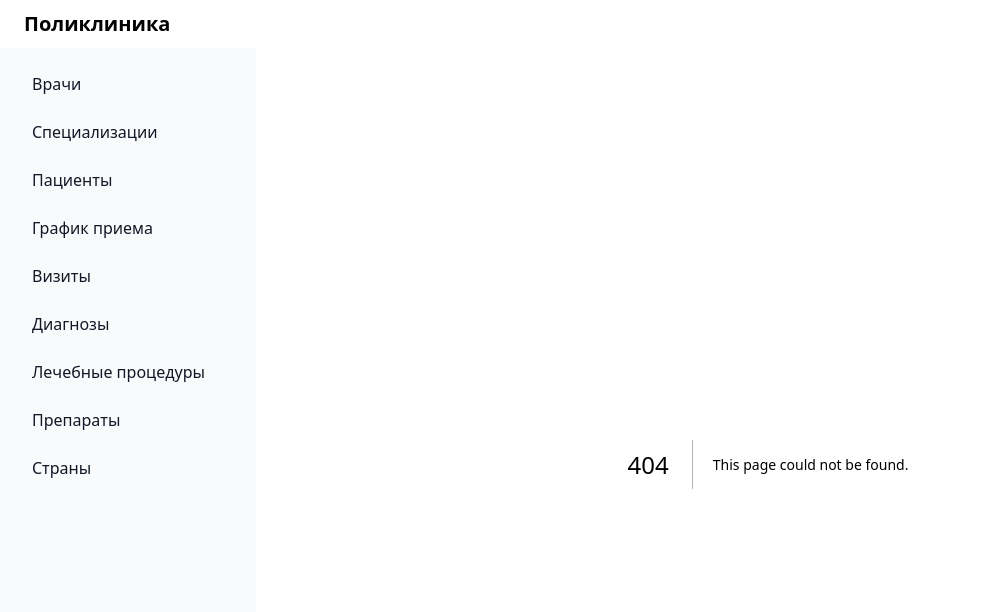
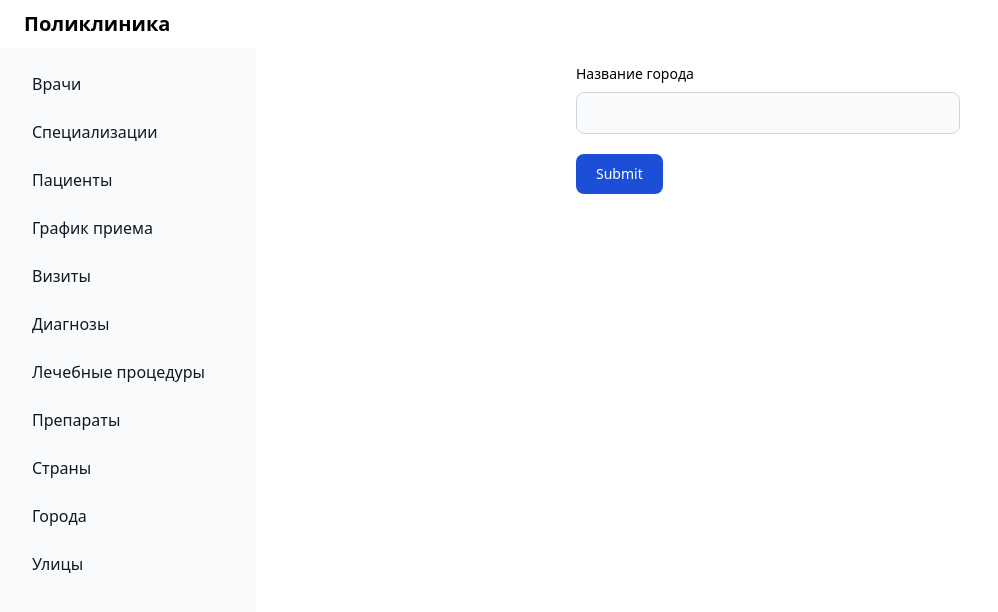
Before and after one commit to georgylobko/clinic-next-app, a Next.js app: page /cities/new in a window 1280 px wide. Before the commit this address had no page. Shown: the top 612 px of the page, without its empty margins (0-998 px from the left). Built offline with nearby package versions, Linux system fonts and the light colour scheme.

Commit message:
created cities db entity and UI

```diff
--- /dev/null
+++ b/app/cities/[id]/page.tsx
@@ -0,0 +1,56 @@
+import { sql } from "@vercel/postgres";
+import { redirect } from 'next/navigation'
+import { revalidatePath } from 'next/cache'
+
+async function create(formData: FormData) {
+	'use server';
+	const name = formData.get('name') as string;
+
+	await sql`
+    INSERT INTO cities (name)
+    VALUES (${name})
+  `.catch((error) => {
+		console.error('Failed to create specialization')
+	})
+
+	revalidatePath('/cities')
+	redirect('/cities')
+}
+
+async function update(formData: FormData) {
+	'use server';
+	const id = formData.get('id') as string;
+	const name = formData.get('name') as string;
+
+	await sql`
+    UPDATE cities
+    SET name = ${name}
+    WHERE id = ${id}
+  `.catch((error) => {
+		console.error('Failed to update city')
+	})
+
+	revalidatePath(`/cities/${id}`)
+	revalidatePath('/cities')
+	redirect('/cities')
+}
+
+export default async function Page({ params }: { params: { id: string } }) {
+	let data = null
+
+	if (params.id !== 'new') {
+		const result = await sql`SELECT * FROM cities WHERE id = ${params.id}`
+		data = result.rows[0]
+	}
+
+	return (
+			<form className="max-w-sm mx-auto" action={params.id === 'new' ? create : update}>
+				<input type="hidden" name="id" value={data?.id} />
+				<div className="mb-5">
+					<label htmlFor="name" className="block mb-2 text-sm font-medium text-white-900">Название города</label>
+					<input type="text" name="name" id="name" defaultValue={data?.name} className="bg-gray-50 border border-gray-300 text-gray-900 text-sm rounded-lg focus:ring-blue-500 focus:border-blue-500 block w-full p-2.5 dark:border-gray-600 dark:placeholder-gray-400 dark:focus:ring-blue-500 dark:focus:border-blue-500" required />
+				</div>
+				<button type="submit" className="text-white bg-blue-700 hover:bg-blue-800 focus:ring-4 focus:outline-none focus:ring-white-300 font-medium rounded-lg text-sm w-full sm:w-auto px-5 py-2.5 text-center">Submit</button>
+			</form>
+	)
+}
--- /dev/null
+++ b/app/cities/page.tsx
@@ -0,0 +1,69 @@
+import { sql } from '@vercel/postgres'
+import { revalidatePath } from 'next/cache'
+import Link from "next/link";
+
+async function deleteItem(formData: FormData) {
+	'use server';
+	const id = formData.get('id') as string;
+
+	await sql`
+    DELETE FROM cities
+    WHERE id = ${id}
+  `.catch((error) => {
+		console.error('Failed to delete cities')
+	})
+
+	revalidatePath('/cities')
+}
+
+export default async function Page() {
+	const data = await sql`SELECT * FROM cities`
+	const { rows: cities } = data
+
+	return (
+		<div className="relative overflow-x-auto">
+			<h2 className="text-4xl font-extrabold mb-4">Города</h2>
+			<Link href='/cities/new'>
+				<button type="submit" className="text-white bg-blue-700 hover:bg-blue-800 focus:ring-4 focus:outline-none focus:ring-white-300 font-medium rounded-lg text-sm w-full sm:w-auto px-5 py-2.5 text-center">Добавить</button>
+			</Link>
+
+			<table className="w-full text-sm text-left rtl:text-right text-gray-500 dark:text-gray-400 mt-4">
+				<thead className="text-xs text-gray-700 uppercase bg-gray-50 dark:bg-gray-700 dark:text-gray-400">
+				<tr>
+					<th scope="col" className="px-6 py-3">
+						Название города
+					</th>
+					<th scope="col" className="px-6 py-3">
+						Действия
+					</th>
+				</tr>
+				</thead>
+				<tbody>
+					{cities.map((item) => (
+						<tr className="bg-white border-b dark:bg-gray-800 dark:border-gray-700" key={item.id}>
+							<th scope="row" className="px-6 py-4 font-medium text-gray-900 whitespace-nowrap dark:text-white">
+								{item?.name}
+							</th>
+							<td className="px-6 py-4 flex justify-left">
+								<Link href={`/cities/${item.id}`}>
+									<svg className="w-6 h-6 text-gray-800 dark:text-white mr-4" aria-hidden="true" xmlns="http://www.w3.org/2000/svg" fill="currentColor" viewBox="0 0 20 18">
+										<path d="M12.687 14.408a3.01 3.01 0 0 1-1.533.821l-3.566.713a3 3 0 0 1-3.53-3.53l.713-3.566a3.01 3.01 0 0 1 .821-1.533L10.905 2H2.167A2.169 2.169 0 0 0 0 4.167v11.666A2.169 2.169 0 0 0 2.167 18h11.666A2.169 2.169 0 0 0 16 15.833V11.1l-3.313 3.308Zm5.53-9.065.546-.546a2.518 2.518 0 0 0 0-3.56 2.576 2.576 0 0 0-3.559 0l-.547.547 3.56 3.56Z"/>
+										<path d="M13.243 3.2 7.359 9.081a.5.5 0 0 0-.136.256L6.51 12.9a.5.5 0 0 0 .59.59l3.566-.713a.5.5 0 0 0 .255-.136L16.8 6.757 13.243 3.2Z"/>
+									</svg>
+								</Link>
+								<form action={deleteItem}>
+									<input type="hidden" name="id" value={item.id} />
+									<button type="submit">
+										<svg className="w-6 h-6 text-gray-800 dark:text-white" aria-hidden="true" xmlns="http://www.w3.org/2000/svg" fill="currentColor" viewBox="0 0 18 20">
+											<path d="M17 4h-4V2a2 2 0 0 0-2-2H7a2 2 0 0 0-2 2v2H1a1 1 0 0 0 0 2h1v12a2 2 0 0 0 2 2h10a2 2 0 0 0 2-2V6h1a1 1 0 1 0 0-2ZM7 2h4v2H7V2Zm1 14a1 1 0 1 1-2 0V8a1 1 0 0 1 2 0v8Zm4 0a1 1 0 0 1-2 0V8a1 1 0 0 1 2 0v8Z"/>
+										</svg>
+									</button>
+								</form>
+							</td>
+						</tr>
+					))}
+				</tbody>
+				</table>
+			</div>
+	)
+}
--- a/app/layout.tsx
+++ b/app/layout.tsx
@@ -74,6 +74,16 @@ export default function RootLayout({
                   <span className="ms-3">Страны</span>
                 </Link>
               </li>
+              <li>
+                <Link href="/cities" className="flex items-center p-2 text-gray-900 rounded-lg dark:text-white hover:bg-gray-100 dark:hover:bg-gray-700 group">
+                  <span className="ms-3">Города</span>
+                </Link>
+              </li>
+              <li>
+                <Link href="/streets" className="flex items-center p-2 text-gray-900 rounded-lg dark:text-white hover:bg-gray-100 dark:hover:bg-gray-700 group">
+                  <span className="ms-3">Улицы</span>
+                </Link>
+              </li>
             </ul>
           </div>
         </aside>
```
